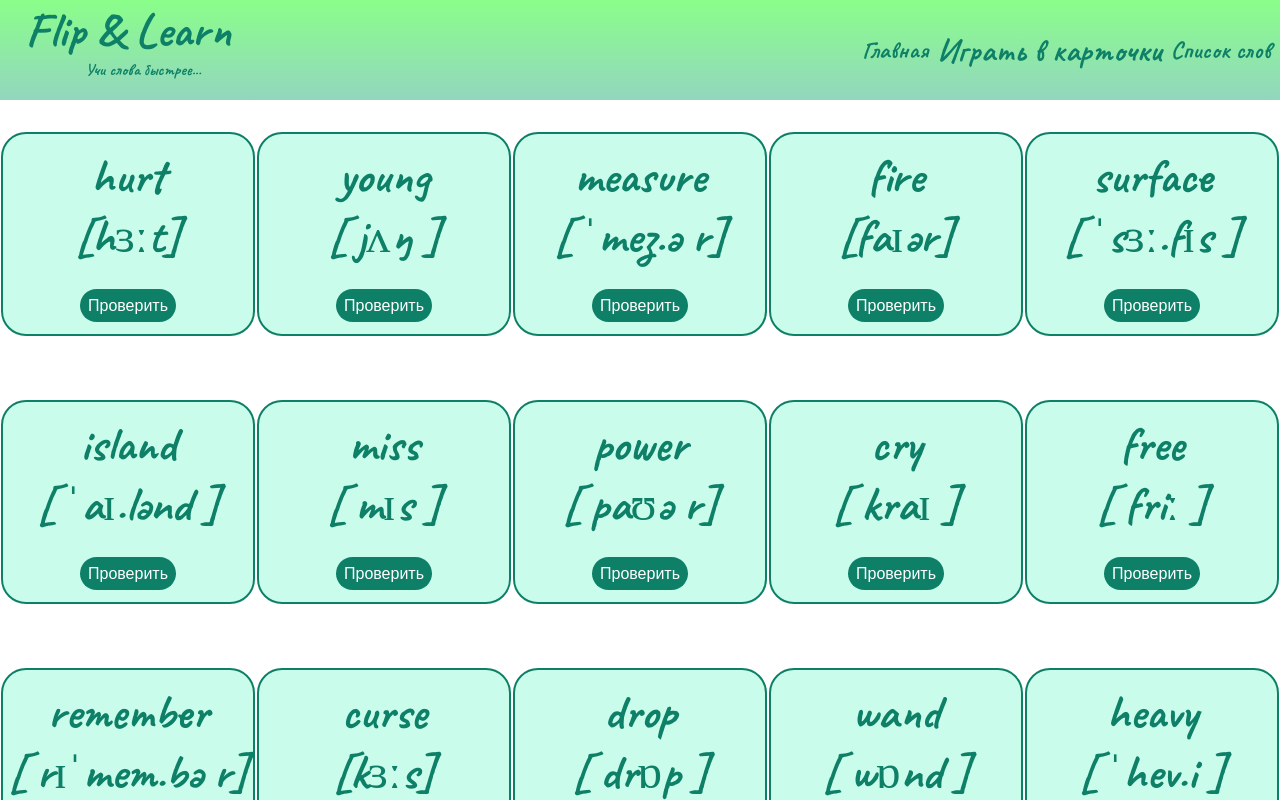
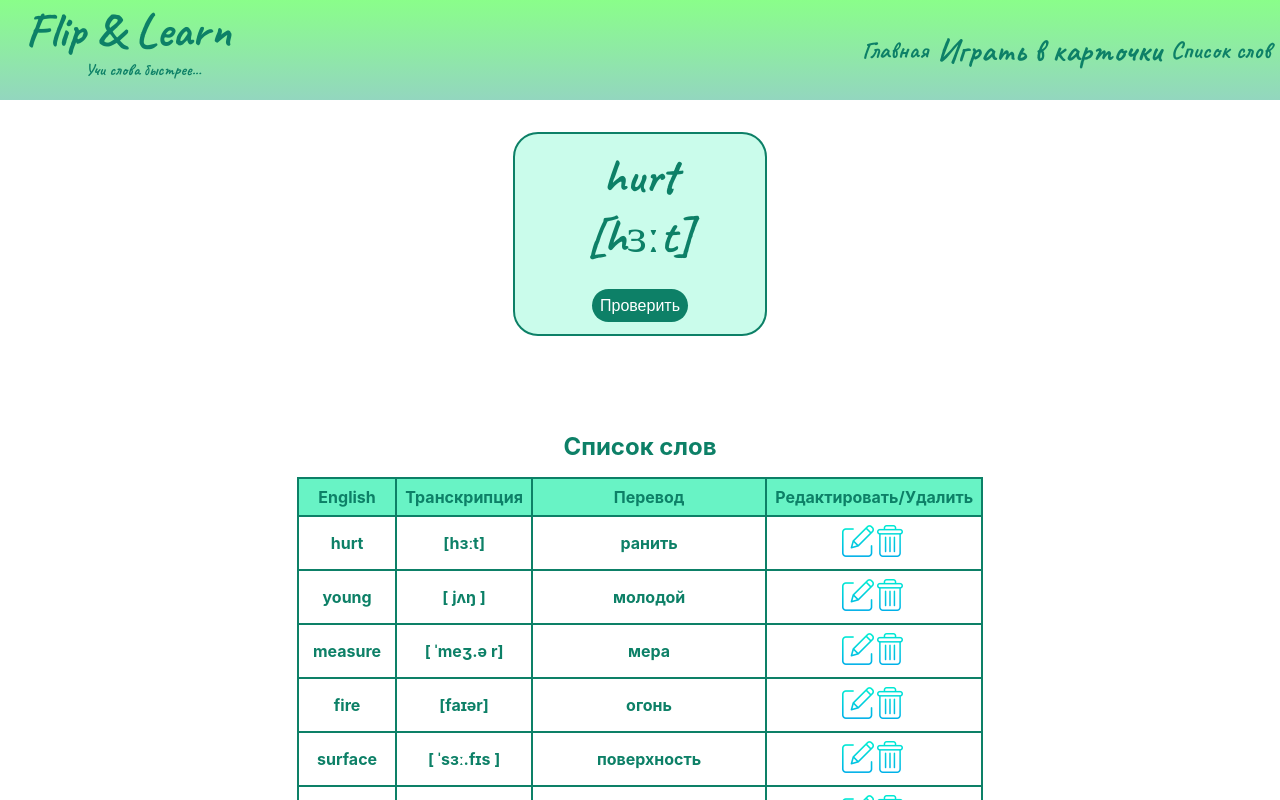
Before and after one commit to yanakin394/wordgame, a React (Create React App) app: page / in a window 1280 px wide. Shown: the top 800 px of the page. Built offline with nearby package versions, Linux system fonts and the light colour scheme.

Commit message:
states for card are ass'gned

```diff
--- a/src/components/Card/Card.jsx
+++ b/src/components/Card/Card.jsx
@@ -1,21 +1,37 @@
+import { useState } from 'react';
 import wordsArr from '../data/words.json';
 import style from './Card.module.scss';
 
-function Card() {
-    return (
-
-        <div className={style.card}>{wordsArr.map((wordItem, index) => (
-            <div className={style.card__wrapper} key={index}>
-                <div className={style.card__word}>
-                    <p className={style.card__word}>{wordItem.english}</p>
-                    <p className={style.card__transcription}>{wordItem.transcription}</p>
+export default function Card() {
+    const [clicked, setClicked] = useState(false);
+    const handleClick = () => {
+        setClicked();
+    }
+    {
+        if (clicked === false) {
+            return (
+                <div className={style.card}>
+                    <div className={style.card__wrapper}>
+                        <div className={style.card__word}>
+                            <p className={style.card__word}>{wordsArr[0].english}</p>
+                            <p className={style.card__transcription}>{wordsArr[0].transcription}</p>
+                        </div>
+                        <button className={style.card__button} onClick={() => handleClick}>Проверить</button>
+                    </div>
                 </div>
-                <button className={style.card__button}>Проверить</button>
-                {/* <p className={style.card__translation}>{wordItem.russian}</p> */}
-            </div>
-            ))}
-        </div>
-    );
+            );
+        } else {
+            return (
+                <div className={style.card}>
+                    <div className={style.card__wrapper}>
+                        <div className={style.card__word}>
+                            <p className={style.card__word}>{wordsArr[0].english}</p>
+                            <p className={style.card__transcription}>{wordsArr[0].transcription}</p>
+                        </div>
+                        <p className={style.card__translation}>{wordsArr[0].russian}</p>
+                    </div>
+                </div>
+            );
+        }
+    }
 }
-
-export default Card;
```
